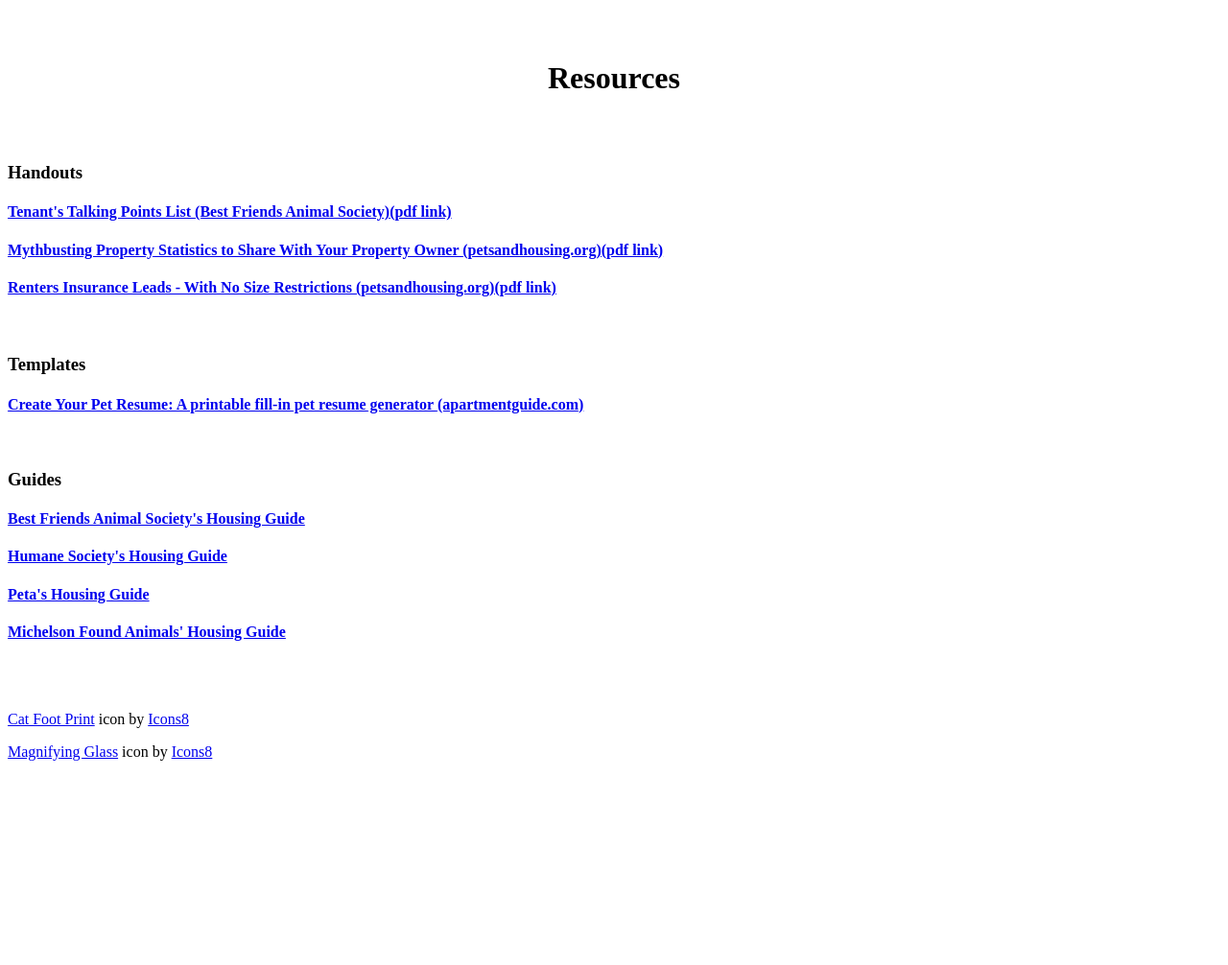
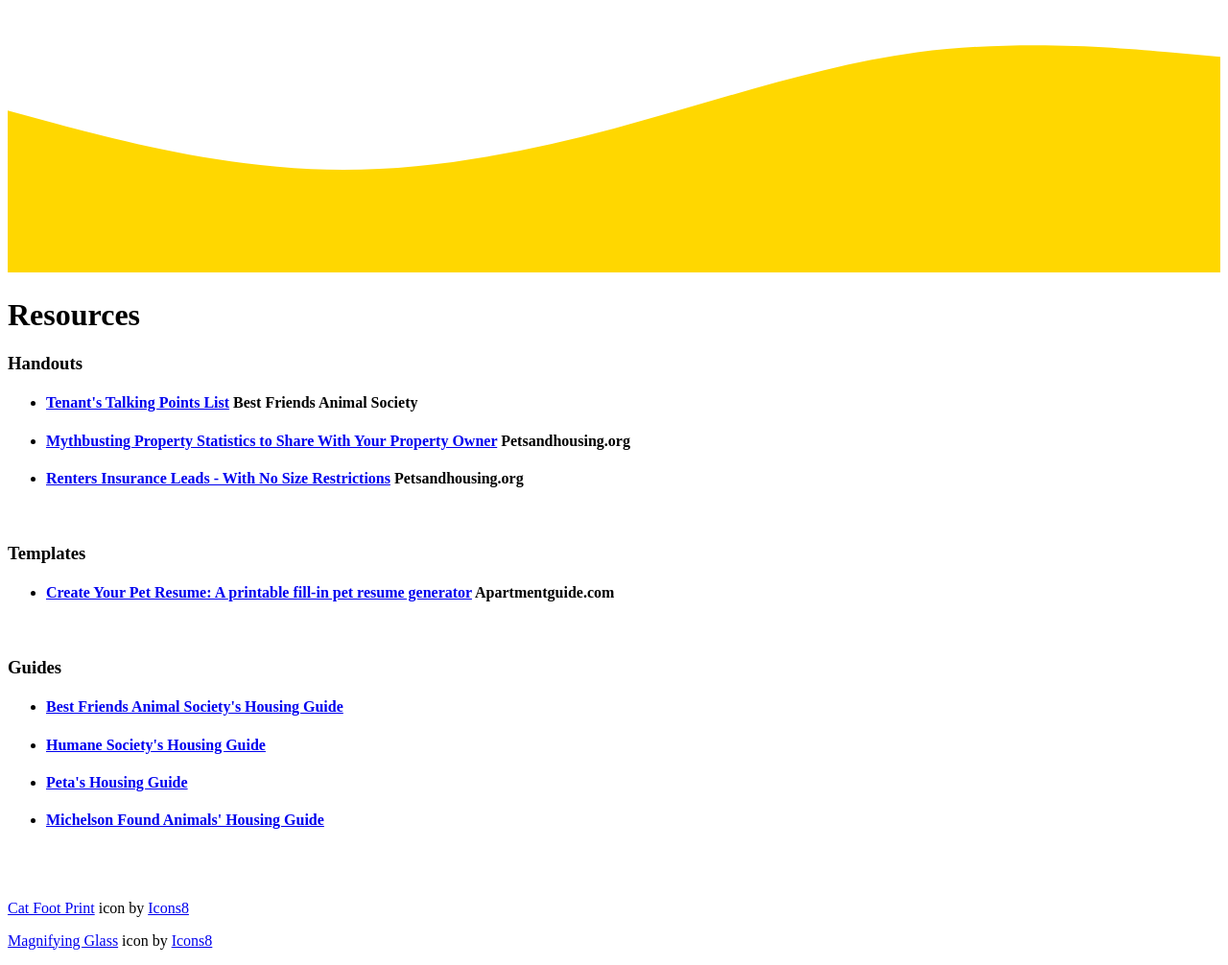
Before and after one commit to Gitling01/Doghouse, a website: page public/index.html in a window 1280 px wide. Shown: the part 1233-2239 px from the top of the page at 96% size. Before the commit the page ends 2042 px from the top, so only its background shows below. Drawn offline with Linux system fonts and the light colour scheme; no server answers.

Commit message:
Made changes to Add a Listing (now a button); changes to the layout of the Resource section; Started modifying the listing details (will reformat)

```diff
--- a/public/index.html
+++ b/public/index.html
@@ -17,7 +17,7 @@
         <div class="nav-bar">
             <ul>
                 <li><a href="login.html">Sign Up/Login</a></li>
-                <li><a href="listing-form.html">Add a Listing</a></li>
+                <li><button id="add-listing-button">Add a Listing</button></li>
                 <li><a href="#resources-title">Resources</a></li>
                 <li><a href="">About Us</a></li>
                 <li><a href="">Account</a></li>
@@ -95,10 +95,15 @@
                         <div class="listing-text">
                             <img class="property-image" src="images/propertyphoto2.jpeg" alt="">
                             <h3 class="street-address"></h3>
+                            <div class="listing-details">
                                 <p class="price"></p>
+                                <p class="size"></p>
                                 <p class="bedroom-quantity"></p>
                                 <p class="bathroom-quantity"></p>
-                            <p class="size"></p>
+                            </div>
+
+
+
                         </div>
                     </div>
 
@@ -165,35 +170,55 @@
                 <a href="">&rarr;</a>
               </div>
         <div>
+ </div>
 
+<div class="wave-header">
+    <svg xmlns="http://www.w3.org/2000/svg" viewBox="0 0 1440 320"><path fill="#ffd700" fill-opacity="1"
+        d="M0,128L60,144C120,160,240,192,360,197.3C480,203,600,181,720,149.3C840,117,960,75,1080,58.7C1200,
+        43,1320,53,1380,58.7L1440,64L1440,320L1380,320C1320,320,1200,320,1080,320C960,320,840,320,720,320C600,
+        320,480,320,360,320C240,320,120,320,60,320L0,320Z"></path></svg>
+</div>
 
-            <h1 id="resources-title" class="title">Resources</h1>
-<p>
+<div class="two-column-container">
+    <div id="resources-title-div">
+       <h1 id="resources-title">Resources</h1>
+    </div>
+    <div class="handout-container">
+        <p class="handout-link-section">
             <h3>Handouts</h3>
-    <h4><a href="https://bestfriends.org/sites/default/files/2023-07/234067-PetInclusiveMaterials-OnePager-dp.pdf">Tenant's Talking Points List (Best Friends Animal Society)(pdf link)</a></h4>
-    <h4><a href="https://www.petsandhousing.org/wp-content/uploads/2024/03/PIHI-Myth-Busting-Statistics-to-Share-with-Your-Property-Owner-or-Manager.pdf">Mythbusting Property Statistics to Share With Your Property Owner (petsandhousing.org)(pdf link)</a></h4>
-    <h4><a href="https://www.petsandhousing.org/wp-content/uploads/2024/03/Renters-Insurance.pdf">Renters Insurance Leads - With No Size Restrictions (petsandhousing.org)(pdf link)</a><h4>
+            <ul>
+                <li><h4><a href="https://bestfriends.org/sites/default/files/2023-07/234067-PetInclusiveMaterials-OnePager-dp.pdf">Tenant's Talking Points List</a> Best Friends Animal Society</h4></li>
+                <li><h4><a href="https://www.petsandhousing.org/wp-content/uploads/2024/03/PIHI-Myth-Busting-Statistics-to-Share-with-Your-Property-Owner-or-Manager.pdf">Mythbusting Property Statistics to Share With Your Property Owner</a> Petsandhousing.org</h4></li>
+                <li><h4><a href="https://www.petsandhousing.org/wp-content/uploads/2024/03/Renters-Insurance.pdf">Renters Insurance Leads - With No Size Restrictions</a> Petsandhousing.org<h4></li>
+            </ul>
         </p>
         <br>
-<p>
+        <p class="handout-link-section">
             <h3>Templates</h3>
-    <h4><a href="https://www.apartmentguide.com/blog/pet-resume/">Create Your Pet Resume: A printable fill-in pet resume generator (apartmentguide.com)</a></h4>
+            <ul>
+                <li><h4><a href="https://www.apartmentguide.com/blog/pet-resume/">Create Your Pet Resume: A printable fill-in pet resume generator</a> Apartmentguide.com</h4></li>
+            </ul>
         </p>
         <br>
-<p>
+        <p class="handout-link-section">
             <h3>Guides</h3>
-    <h4><a href="https://bestfriends.org/pet-care-resources/pet-friendly-rentals-guide-finding-housing">Best Friends Animal Society's Housing Guide</a></h4>
-    <h4><a href="https://www.humanesociety.org/resources/information-renters-pets">Humane Society's Housing Guide</a></h4>
-    <h4><a href="https://www.peta.org/living/animal-companions/online-resources-finding-animal-friendly-housing/">Peta's Housing Guide</a></h4>
-    <h4><a href="https://www.petsandhousing.org/pet-owners/">Michelson Found Animals' Housing Guide</a></h4>
+            <ul>
+                <li><h4><a href="https://bestfriends.org/pet-care-resources/pet-friendly-rentals-guide-finding-housing">Best Friends Animal Society's Housing Guide</a></h4></li>
+                <li><h4><a href="https://www.humanesociety.org/resources/information-renters-pets">Humane Society's Housing Guide</a></h4></li>
+                <li><h4><a href="https://www.peta.org/living/animal-companions/online-resources-finding-animal-friendly-housing/">Peta's Housing Guide</a></h4></li>
+                <li><h4><a href="https://www.petsandhousing.org/pet-owners/">Michelson Found Animals' Housing Guide</a></h4></li>
+            </ul>
         </p>
 
     </div>
 
 </div>
 <br><br>
+</div>
+
 <p><a href="https://icons8.com/icon/103475/cat-footprint">Cat Foot Print</a> icon by <a href="https://icons8.com">Icons8</a></p>
 <p><a href="https://icons8.com/icon/59878/search">Magnifying Glass</a> icon by <a href="https://icons8.com">Icons8</a></p>
+
 </body>
 
 </html>
```
Lines whose indentation alone changed are shown as unchanged.
